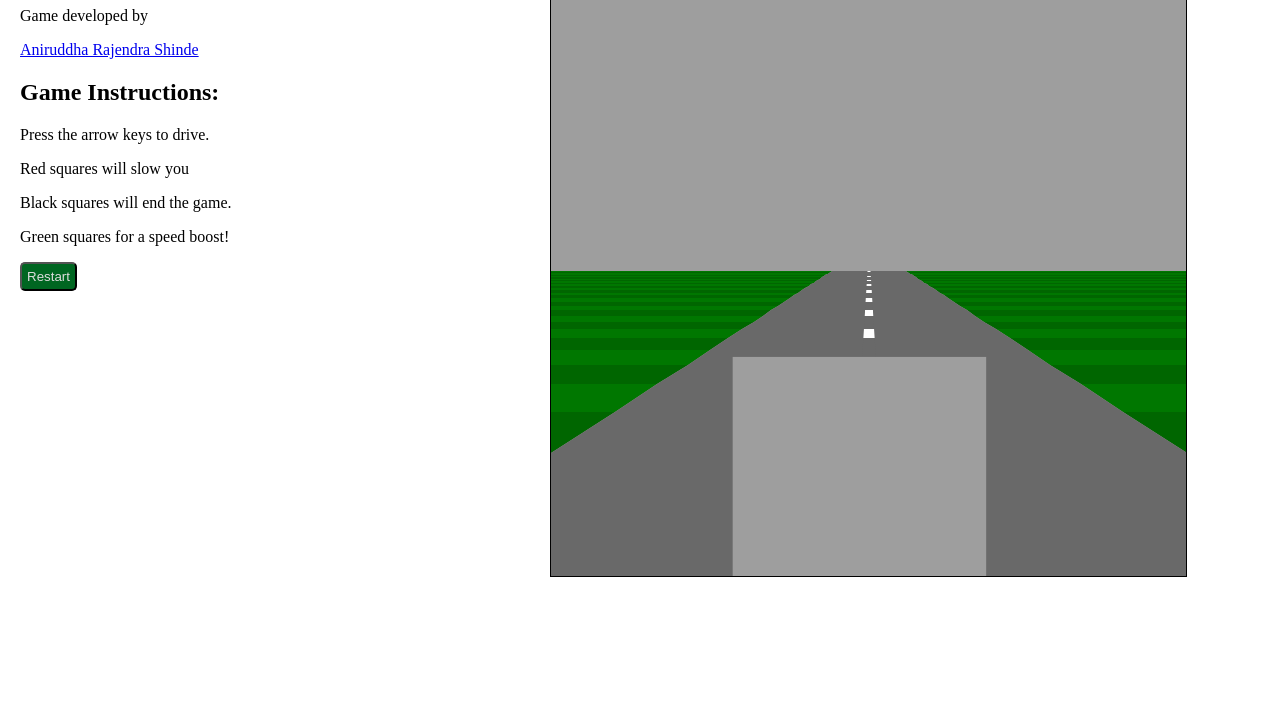
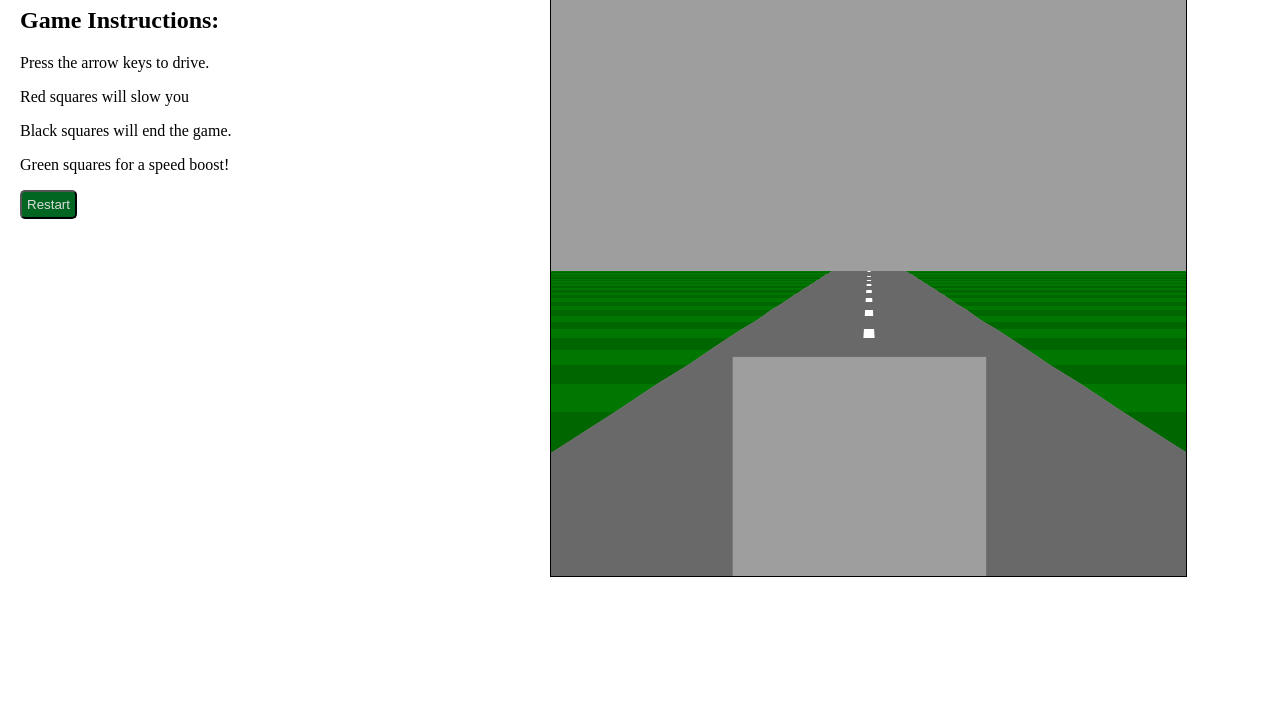
Before and after one commit to anirudddh/Simple-Car-Driving-Game, a plain HTML site: page index.html in a window 1280 px wide. Shown: the part 93-800 px from the top of the page. Drawn offline with Linux system fonts and the light colour scheme.

Commit message:
Update index.html

```diff
--- a/index.html
+++ b/index.html
@@ -13,7 +13,7 @@
 
     <div id="Instructions">
       <h1>Simple Car Driving Game</h1>
-       <p>Game developed by </p> <a href="https://anirudddh.github.io/resume/">Aniruddha Rajendra Shinde </a>
+
       <h2>Game Instructions:</h2>
       <p>Press the arrow keys to drive.</p>
       <p>Red squares will slow you</p>
```
